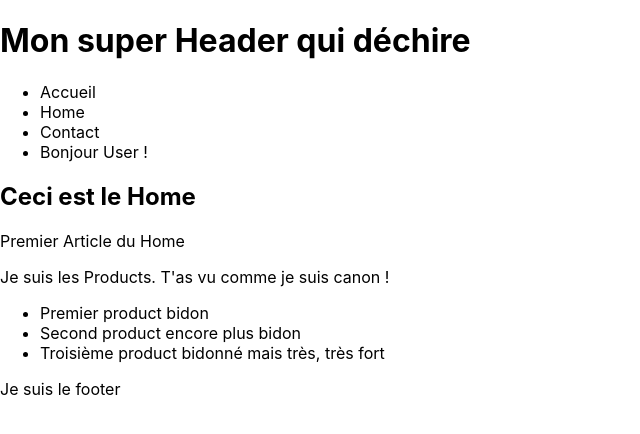
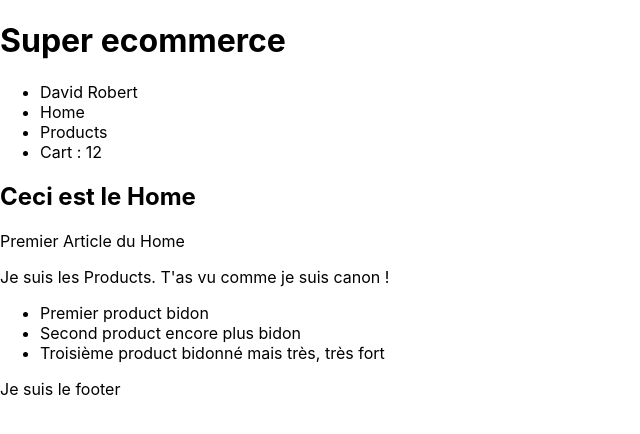
Before and after one commit to emilyalex83/exercice-react1, a React (Create React App) app in the folder exercice-react/: page / in a window 1280 px wide. Shown: the top 434 px of the page, without its empty margins (0-640 px from the left). Built offline with nearby package versions, Linux system fonts and the light colour scheme.

Commit message:
super ecommerce

```diff
--- a/exercice-react/src/Header.js
+++ b/exercice-react/src/Header.js
@@ -1,23 +1,23 @@
-const userLogged = true /* ou false, variable pour tester l'user */
+function Header() {
+    const isUserLogged = true;
 
-function Header() {
+    const itemsInCart = 12;
+
     return (
       <header>
-        <h1>Mon super Header qui déchire</h1>
+        <h1>Super ecommerce</h1>
         <nav>
           <ul>
-                <li>Accueil</li>
+            {isUserLogged ? <li>David Robert</li> : <li>Veuillez vous connecter</li>}
+
             <li>Home</li>
-                <li>Contact</li>
-                { userLogged ?
-                    (<li>Bonjour User !</li>)
-                :
-                    (<li>Bonjour, connecte toi !</li>)
-                }
+            <li>Products</li>
+
+            {itemsInCart > 0 ? <li>Cart : {itemsInCart}</li> : <li>Pas d'item au panier</li>}
           </ul>
         </nav>
       </header>
-    )
+    );
   }
 
   export default Header;
```
Lines whose indentation alone changed are shown as unchanged.
